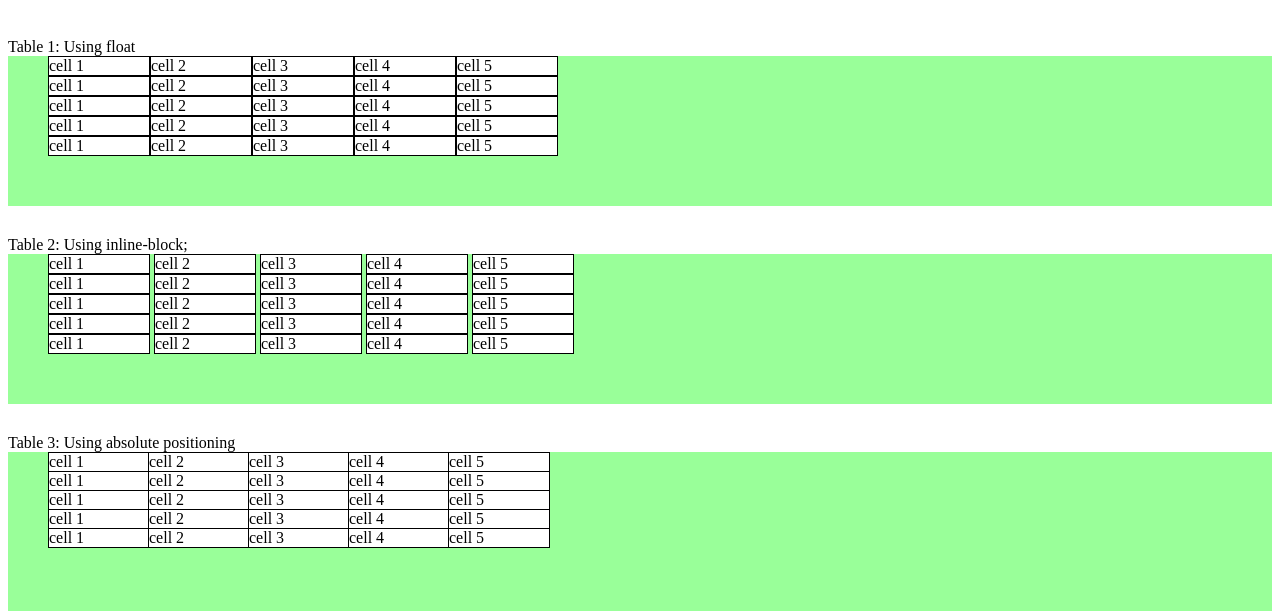
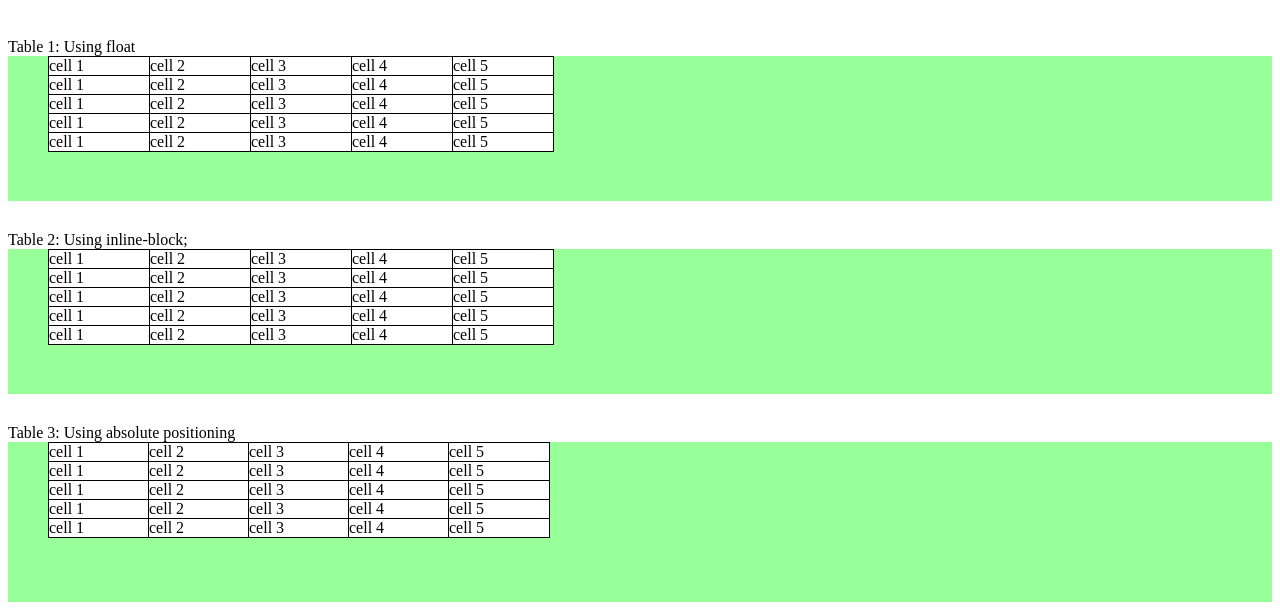
Before and after one commit to hintron/msedev_training, a PHP site: page /project1_part2.html in a window 1280 px wide. Shown: the top 611 px of the page. Run offline with PHP 8.4, Linux system fonts and the light colour scheme.

Commit message:
Project1: Made the cell spacing and borders look uniform

```diff
--- a/project1/project1_part2.css
+++ b/project1/project1_part2.css
@@ -38,6 +38,8 @@
 
 .cell-group1 {
     float: left;
+    /* Adjust cells so border looks nicer */
+    margin: 0 -1px -1px 0;
 }
 
 /************************************************/
@@ -55,6 +57,9 @@
 
 .cell-group2 {
     display: inline-block;
+    /* Compensate for the default spacing between cells */
+    /* Also adjust cells so border looks nicer */
+    margin: 0 -5px -1px 0;
 }
 
 
```
